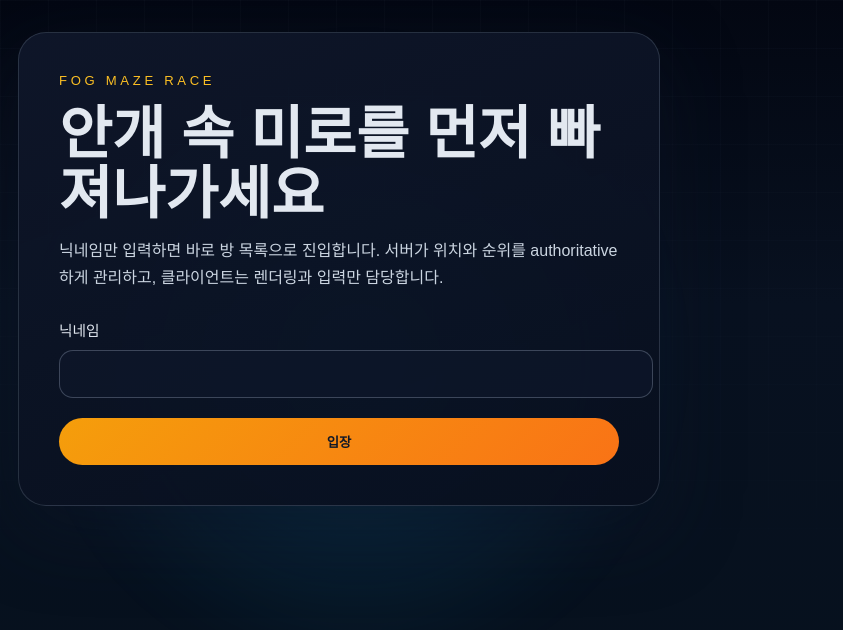
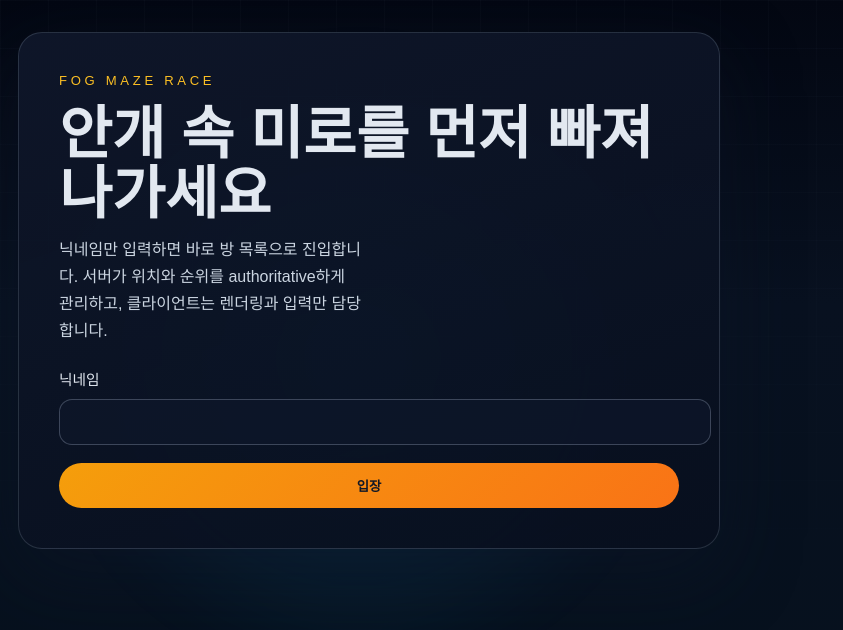
Before and after one commit to aqwsde321/fog-maze-race, a React (Vite) app in the folder apps/web/: page / in a window 1280 px wide. Shown: the top 630 px of the page, without its empty margins (0-843 px from the left). Built offline with nearby package versions, Linux system fonts and the light colour scheme.

Commit message:
refactor: 로비와 입장 화면의 여백을 정리

```diff
--- a/apps/web/src/features/rooms/RoomListPanel.tsx
+++ b/apps/web/src/features/rooms/RoomListPanel.tsx
@@ -78,18 +78,18 @@ export function RoomListPanel({
 
 const layoutStyle: CSSProperties = {
   display: "grid",
-  gridTemplateColumns: "minmax(0, 1.05fr) minmax(320px, 0.95fr)",
-  gap: "24px",
-  width: "min(1120px, 100%)",
+  gridTemplateColumns: "minmax(0, 1fr) minmax(300px, 0.84fr)",
+  gap: "18px",
+  width: "min(1040px, 100%)",
   alignItems: "start"
 };
 
 const heroCardStyle: CSSProperties = {
-  padding: "32px",
-  borderRadius: "28px",
+  padding: "28px",
+  borderRadius: "24px",
   background: "linear-gradient(180deg, rgba(15, 23, 42, 0.92), rgba(8, 15, 30, 0.92))",
   border: "1px solid rgba(148, 163, 184, 0.18)",
-  minHeight: "340px"
+  minHeight: "290px"
 };
 
 const miniLabelStyle: CSSProperties = {
@@ -106,7 +106,7 @@ const headingStyle: CSSProperties = {
 };
 
 const copyStyle: CSSProperties = {
-  margin: "0 0 24px",
+  margin: "0 0 20px",
   color: "#cbd5e1",
   lineHeight: 1.65
 };
@@ -120,12 +120,12 @@ const fieldLabelStyle: CSSProperties = {
 const createRowStyle: CSSProperties = {
   display: "grid",
   gridTemplateColumns: "1fr auto",
-  gap: "12px"
+  gap: "10px"
 };
 
 const fieldStyle: CSSProperties = {
-  padding: "14px 16px",
-  borderRadius: "14px",
+  padding: "13px 15px",
+  borderRadius: "13px",
   border: "1px solid rgba(148, 163, 184, 0.35)",
   background: "rgba(15, 23, 42, 0.68)",
   color: "#f8fafc",
@@ -133,7 +133,7 @@ const fieldStyle: CSSProperties = {
 };
 
 const createButtonStyle: CSSProperties = {
-  padding: "14px 18px",
+  padding: "13px 16px",
   borderRadius: "999px",
   border: 0,
   background: "#f8fafc",
@@ -143,8 +143,8 @@ const createButtonStyle: CSSProperties = {
 };
 
 const listCardStyle: CSSProperties = {
-  padding: "28px",
-  borderRadius: "28px",
+  padding: "24px",
+  borderRadius: "24px",
   background: "rgba(8, 15, 30, 0.9)",
   border: "1px solid rgba(148, 163, 184, 0.18)"
 };
@@ -168,8 +168,8 @@ const roomCountStyle: CSSProperties = {
 
 const listBodyStyle: CSSProperties = {
   display: "grid",
-  gap: "12px",
-  marginTop: "18px"
+  gap: "10px",
+  marginTop: "16px"
 };
 
 const roomCardStyle: CSSProperties = {
@@ -177,8 +177,8 @@ const roomCardStyle: CSSProperties = {
   justifyContent: "space-between",
   alignItems: "center",
   gap: "12px",
-  padding: "16px",
-  borderRadius: "18px",
+  padding: "14px 15px",
+  borderRadius: "16px",
   background: "rgba(15, 23, 42, 0.72)",
   border: "1px solid rgba(148, 163, 184, 0.16)"
 };
@@ -189,13 +189,13 @@ const roomNameStyle: CSSProperties = {
 };
 
 const roomMetaStyle: CSSProperties = {
-  margin: "8px 0 0",
+  margin: "6px 0 0",
   color: "#94a3b8",
-  fontSize: "0.9rem"
+  fontSize: "0.84rem"
 };
 
 const joinButtonStyle: CSSProperties = {
-  padding: "12px 14px",
+  padding: "10px 13px",
   borderRadius: "999px",
   border: "1px solid rgba(250, 204, 21, 0.28)",
   background: "rgba(250, 204, 21, 0.12)",
--- a/apps/web/src/features/session/NicknameGate.tsx
+++ b/apps/web/src/features/session/NicknameGate.tsx
@@ -47,9 +47,9 @@ export function NicknameGate({
 }
 
 const panelStyle: CSSProperties = {
-  width: "min(560px, 100%)",
-  padding: "40px",
-  borderRadius: "28px",
+  width: "min(620px, 100%)",
+  padding: "clamp(28px, 4vw, 40px)",
+  borderRadius: "24px",
   background: "linear-gradient(160deg, rgba(15, 23, 42, 0.94), rgba(8, 15, 30, 0.92))",
   border: "1px solid rgba(148, 163, 184, 0.22)",
   boxShadow: "0 24px 80px rgba(15, 23, 42, 0.42)"
@@ -72,13 +72,14 @@ const titleStyle: CSSProperties = {
 const bodyStyle: CSSProperties = {
   margin: 0,
   color: "#cbd5e1",
-  lineHeight: 1.7
+  lineHeight: 1.68,
+  maxWidth: "34ch"
 };
 
 const formRowStyle: CSSProperties = {
   display: "grid",
   gap: "10px",
-  marginTop: "28px"
+  marginTop: "24px"
 };
 
 const labelStyle: CSSProperties = {
@@ -88,8 +89,8 @@ const labelStyle: CSSProperties = {
 
 const inputStyle: CSSProperties = {
   width: "100%",
-  padding: "14px 16px",
-  borderRadius: "14px",
+  padding: "13px 15px",
+  borderRadius: "13px",
   border: "1px solid rgba(148, 163, 184, 0.35)",
   background: "rgba(15, 23, 42, 0.72)",
   color: "#f8fafc",
@@ -97,9 +98,9 @@ const inputStyle: CSSProperties = {
 };
 
 const primaryButtonStyle: CSSProperties = {
-  marginTop: "20px",
+  marginTop: "18px",
   width: "100%",
-  padding: "14px 18px",
+  padding: "13px 18px",
   border: 0,
   borderRadius: "999px",
   background: "linear-gradient(135deg, #f59e0b, #f97316)",
```
